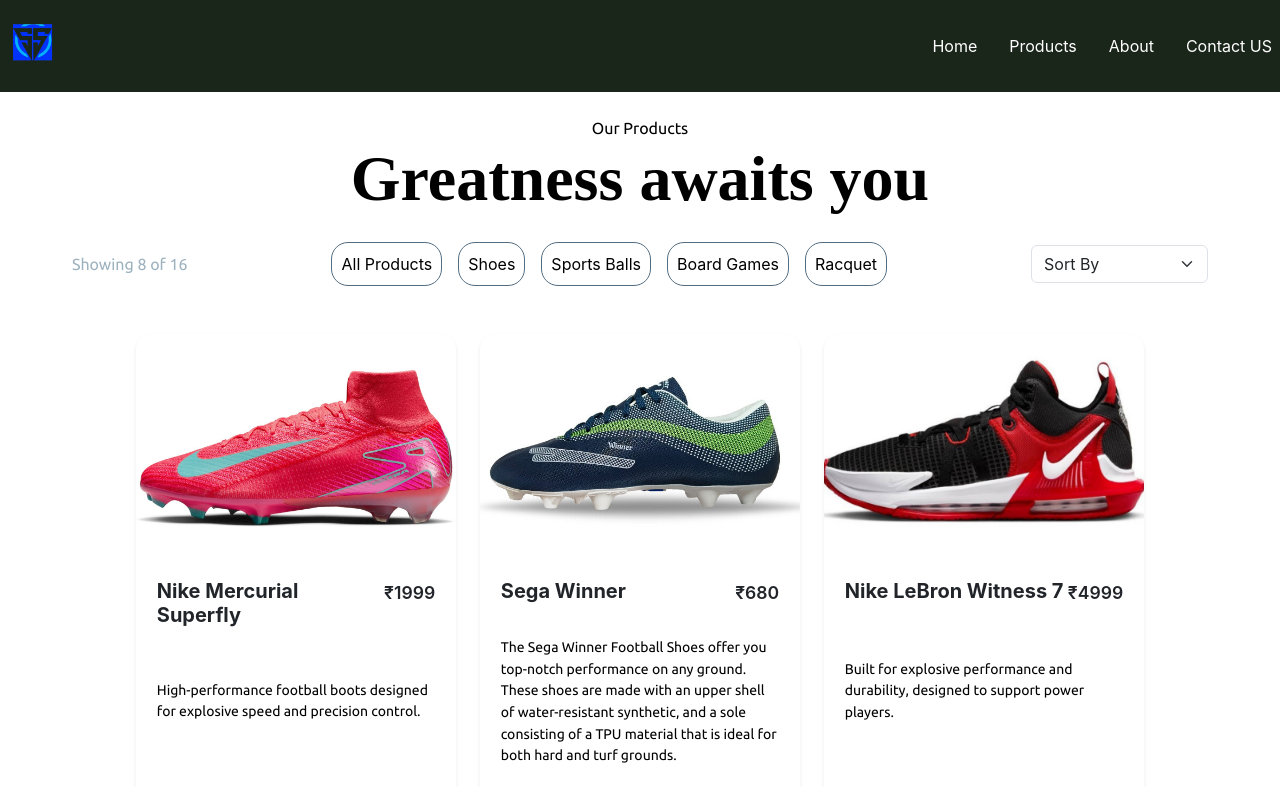
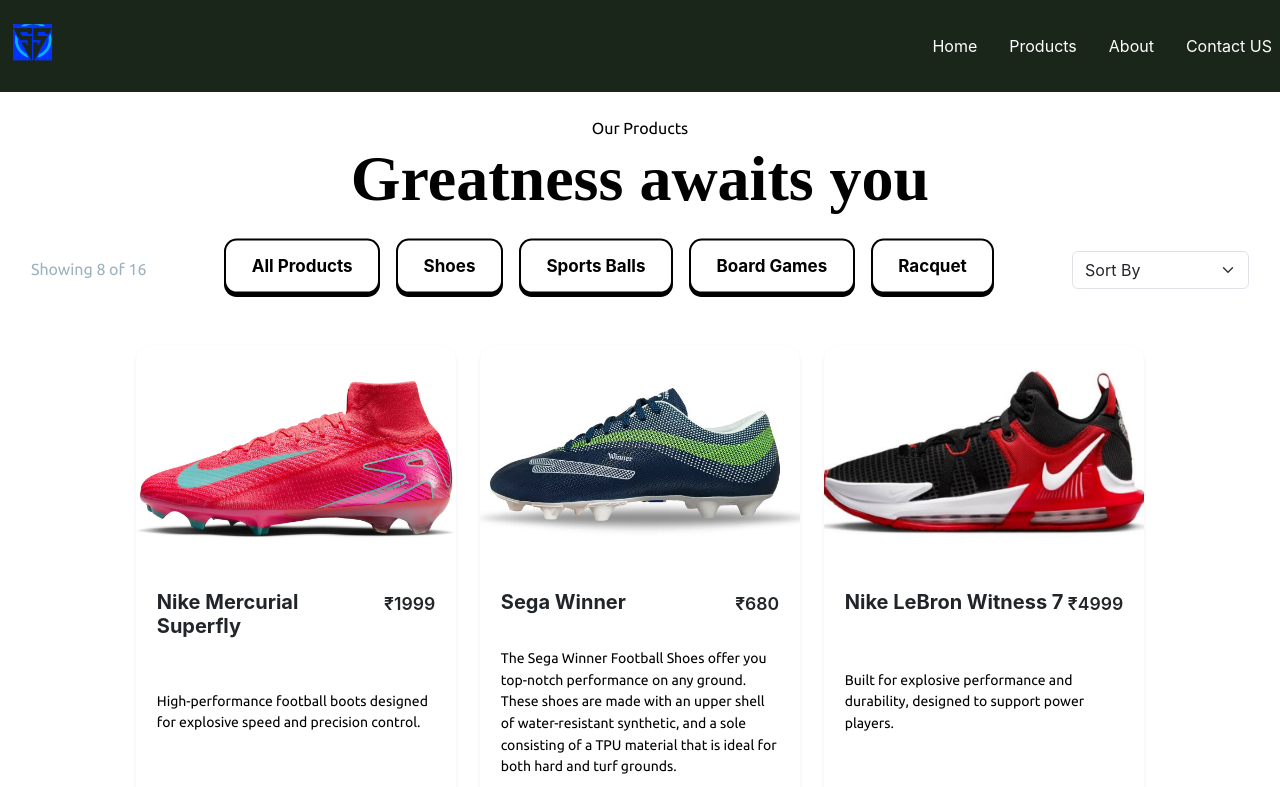
Before and after one commit to naseehan/boots, a React (Vite) app: page /products in a window 1280 px wide. Shown: the top 787 px of the page. Built offline with nearby package versions, Linux system fonts and the light colour scheme; a web font is replaced by a local one.

Commit message:
update categories container

```diff
--- a/src/components/Categories.jsx
+++ b/src/components/Categories.jsx
@@ -1,8 +1,16 @@
 import React from "react";
 import data from "./CatesData";
 import "../stylePages/Categories/App.css";
+import { useNavigate } from "react-router-dom";
 
 const Categories = () => {
+
+const navigate = useNavigate()
+
+const handleClick = () => {
+  navigate("/products")
+}
+
   return (
     <div className="common-container">
       <div className="cate-heading mt">
@@ -11,7 +19,7 @@
       <div className="cates mts">
         {data.map((data, index) => {
           return (
-            <div className="each-cates" key={index}>
+            <div className="each-cates" key={index} onClick={() => handleClick(data.name)}>
               <img src={data.img} alt="categories" loading="lazy" />
               <p style={{ textTransform: "capitalize" }}>{data.name}</p>
             </div>
--- a/src/components/ProductCard.jsx
+++ b/src/components/ProductCard.jsx
@@ -96,19 +96,21 @@
           <p style={{ color: "#9DB2BF" }}>
             Showing {currentItems.length} of {totalProducts}
           </p>
-          <div className="d-flex gap-3 cate-nav-buttons">
+          <div className="d-flex gap-3 flex-wrap mx-3 cate-nav-buttons">
             <button onClick={() => handleCategoryChange("")}>
-              All Products
+              <span class="button_top"> All Products </span>
             </button>
-            <button onClick={() => handleCategoryChange("shoes")}>Shoes</button>
+            <button onClick={() => handleCategoryChange("shoes")}>
+              <span class="button_top"> Shoes </span>
+            </button>
             <button onClick={() => handleCategoryChange("balls")}>
-              Sports Balls
+              <span class="button_top"> Sports Balls </span>
             </button>
             <button onClick={() => handleCategoryChange("boardgames")}>
-              Board Games
+              <span class="button_top"> Board Games </span>
             </button>
             <button onClick={() => handleCategoryChange("racquets")}>
-              Racquet
+              <span class="button_top"> Racquet </span>
             </button>
           </div>
           <div>
--- a/src/stylePages/productCard/App.css
+++ b/src/stylePages/productCard/App.css
@@ -29,10 +29,41 @@
   cursor: not-allowed;
 }
 .cate-nav-buttons button {
-  border: 1px solid #526D82;
-  padding: 9px;
-  border-radius: 17px;
+  /* Variables */
+  --button_radius: 0.75em;
+  --button_color: #e8e8e8;
+  --button_outline_color: #000000;
+  font-size: 17px;
+  font-weight: bold;
+  border: none;
+  cursor: pointer;
+  border-radius: var(--button_radius);
+  background: var(--button_outline_color);
 }
+
+.cate-nav-buttons .button_top {
+  display: block;
+  box-sizing: border-box;
+  border: 2px solid var(--button_outline_color);
+  border-radius: var(--button_radius);
+  padding: 0.75em 1.5em;
+  background: #fff;
+  color: var(--button_outline_color);
+  transform: translateY(-0.2em);
+  transition: transform 0.1s ease;
+}
+
+.cate-nav-buttons button:hover .button_top {
+  /* Pull the button upwards when hovered */
+  transform: translateY(-0.33em);
+}
+
+.cate-nav-buttons button:active .button_top {
+  /* Push the button downwards when pressed */
+  transform: translateY(0);
+}
+
+
 @media (max-width: 1000px) {
   .category-manuel-styles {
     display: grid !important;
```
